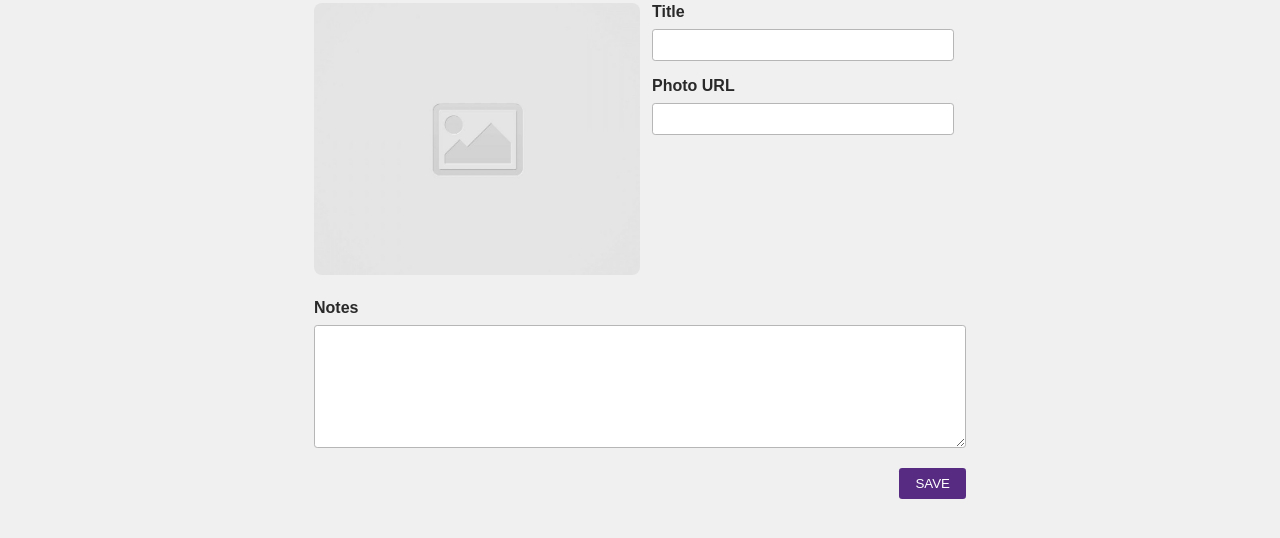
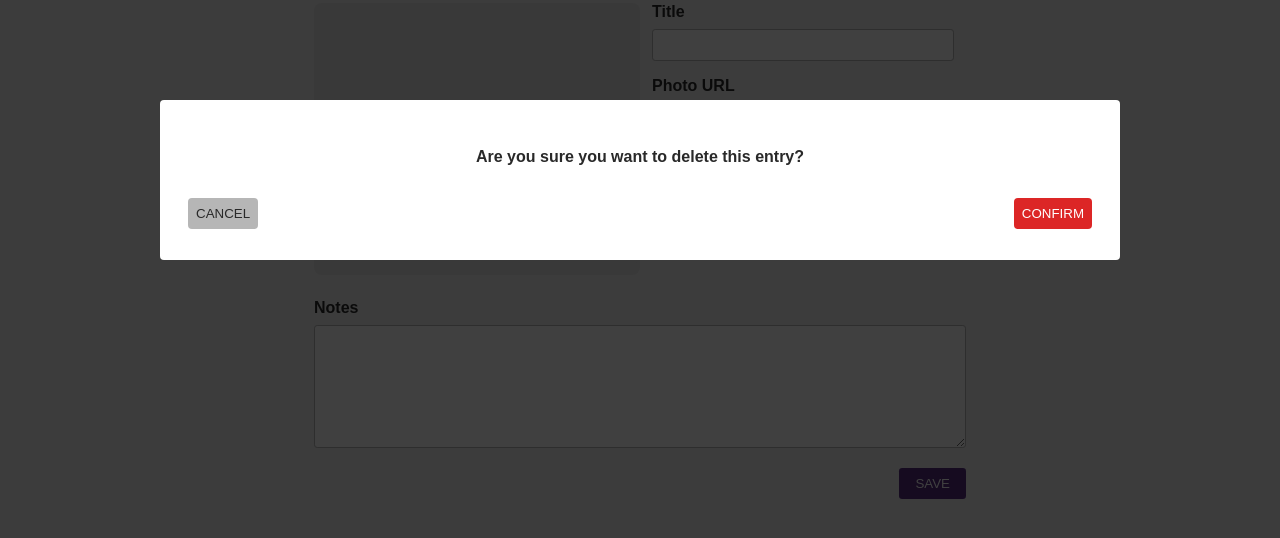
Before and after one commit to jonathanphtran/code-journal, a website: page index.html in a window 1280 px wide. Shown: the part 124-662 px from the top of the page. Drawn offline with Linux system fonts and the light colour scheme.

Commit message:
Updated.

```diff
--- a/css/layout.css
+++ b/css/layout.css
@@ -35,6 +35,10 @@
   width: 100%;
 }
 
+.flex-center {
+  justify-content: center;
+}
+
 @media screen and (min-width: 768px) {
   .container {
     max-width: 900px;
--- a/css/styles.css
+++ b/css/styles.css
@@ -119,6 +119,47 @@ i:hover {
   border: none;
 }
 
+.overlay {
+  position: absolute;
+  top: 0;
+  height: 100%;
+  width: 100%;
+  background-color: rgba(0, 0, 0, 0.75);
+  display: block;
+  z-index: 1;
+}
+
+.popUp {
+  background-color: white;
+  position: absolute;
+  z-index: 2;
+  width: 75%;
+  height: 10rem;
+  padding: 1rem;
+  border-radius: 0.25rem;
+  top: 28%;
+}
+
+.confirmation {
+  padding: 2rem 0;
+}
+
+.btn-format {
+  padding: 0.5rem;
+  border: none;
+  border-radius: 0.25rem;
+}
+
+.cancel {
+  color: #292929;
+  background-color: #b6b6b6;
+}
+
+.confirm {
+  color: white;
+  background-color: #dc2626;
+}
+
 @media screen and (min-width: 768px) {
   .img-container {
     justify-content: flex-start;
--- a/index.html
+++ b/index.html
@@ -21,6 +21,20 @@
       <span class="margin-1-rem column-30 page" data-view="entries">Entries</span>
     </div>
   </header>
+  <div class="overlay"></div>
+  <div class="row flex-center full-vh">
+    <div class="popUp">
+      <div class="column-full">
+        <div class="row flex-center confirmation">
+          <h4>Are you sure you want to delete this entry?</h4>
+        </div>
+        <div class="row space-between">
+          <button class="cancel btn-format">CANCEL</button>
+          <button class="confirm btn-format">CONFIRM</button>
+        </div>
+      </div>
+    </div>
+  </div>
   <main class="margin-1-rem">
     <div data-view="entry-form" class="column-full column-half container view">
       <div class="row">
```
